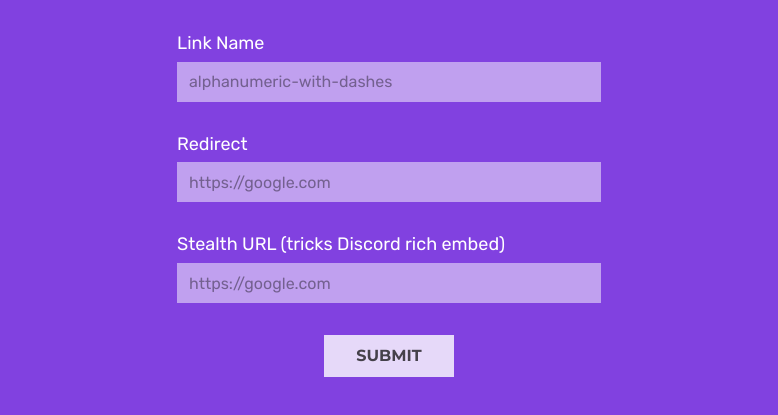
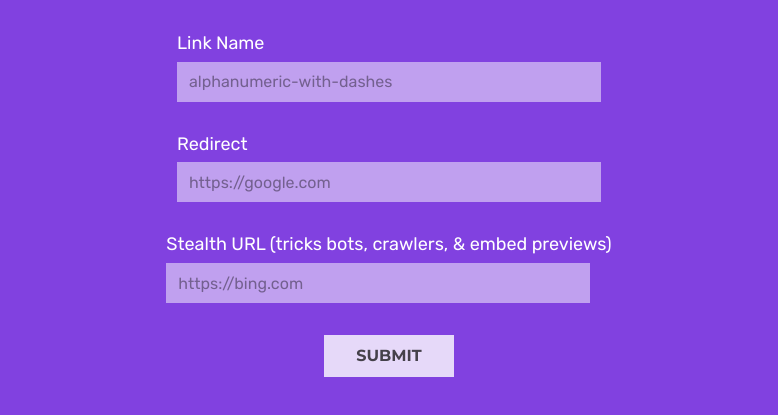
Before and after one commit to cf12/link.cf12.org, a website: page public/index.html in a window 1280 px wide. Shown: the part 285-700 px from the top of the page, without its empty margins (251-1029 px from the left). Drawn offline with nearby package versions, Linux system fonts and the light colour scheme.

Commit message:
Update stealth input on form & keywords

```diff
--- a/public/index.html
+++ b/public/index.html
@@ -45,12 +45,11 @@
       </span>
 
       <span>
-        <label>Stealth URL (tricks Discord rich embed)</label>
+        <label>Stealth URL (tricks bots, crawlers, & embed previews)</label>
         <input
-            type="url"
-            name="stealth"
-            placeholder="https://google.com"
-            required
+          type="url"
+          name="stealth"
+          placeholder="https://bing.com"
         >
       </span>
 
--- a/src/keywords.json
+++ b/src/keywords.json
@@ -1,4 +1,5 @@
 [
   "discord",
-  "slack"
+  "slack",
+  "bot"
 ]
```
